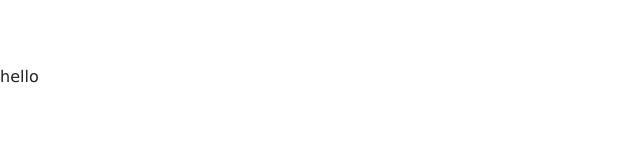
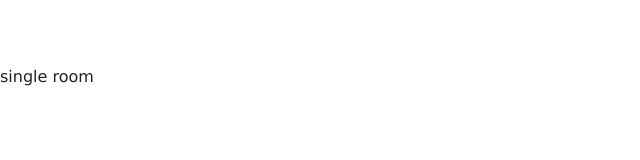
Before and after one commit to r-sabzi/beach-resort, a React (Create React App) app: page /rooms/1 in a window 1280 px wide. Shown: the top 160 px of the page, without its empty margins (0-640 px from the left). Built offline with nearby package versions, Linux system fonts and the light colour scheme.

Commit message:
setting up router

```diff
--- a/src/App.js
+++ b/src/App.js
@@ -1,11 +1,19 @@
-import React from 'react';
-import './App.css';
+import React from "react";
+import { Route, Switch } from "react-router-dom";
+import "./App.css";
+import Home from "./pages/Home";
+import Rooms from "./pages/Rooms";
+import SingleRoom from "./pages/SingleRoom";
+import Error from "./pages/Error";
 
 function App() {
   return (
-    <>
-      hello
-      </>
+    <Switch>
+      <Route path="/" exact component={Home} />
+      <Route path="/rooms" exact component={Rooms} />
+      <Route path="/rooms/:slug" exact component={SingleRoom} />
+      <Route component={Error} />
+    </Switch>
   );
 }
 
--- a/src/index.js
+++ b/src/index.js
@@ -1,10 +1,17 @@
-import React from 'react';
-import ReactDOM from 'react-dom';
+import React from "react";
+import ReactDOM from "react-dom";
+import { BrowserRouter as Router } from "react-router-dom";
+
 // import './index.css';
-import App from './App';
-import * as serviceWorker from './serviceWorker';
+import App from "./App";
+import * as serviceWorker from "./serviceWorker";
 
-ReactDOM.render(<App />, document.getElementById('root'));
+ReactDOM.render(
+  <Router>
+    <App />
+  </Router>,
+  document.getElementById("root")
+);
 
 // If you want your app to work offline and load faster, you can change
 // unregister() to register() below. Note this comes with some pitfalls.
--- /dev/null
+++ b/src/pages/Error.js
@@ -0,0 +1,9 @@
+import React from 'react'
+
+export default function Error() {
+  return (
+    <div>
+      error
+    </div>
+  )
+}
--- /dev/null
+++ b/src/pages/Home.js
@@ -0,0 +1,9 @@
+import React from 'react'
+
+export default function Home() {
+  return (
+    <div>
+      home
+    </div>
+  )
+}
--- /dev/null
+++ b/src/pages/Rooms.js
@@ -0,0 +1,9 @@
+import React from 'react'
+
+export default function Rooms() {
+  return (
+    <div>
+      rooms
+    </div>
+  )
+}
--- /dev/null
+++ b/src/pages/SingleRoom.js
@@ -0,0 +1,11 @@
+import React, { Component } from 'react'
+
+export default class SingleRoom extends Component {
+  render() {
+    return (
+      <div>
+        single room
+      </div>
+    )
+  }
+}
```
